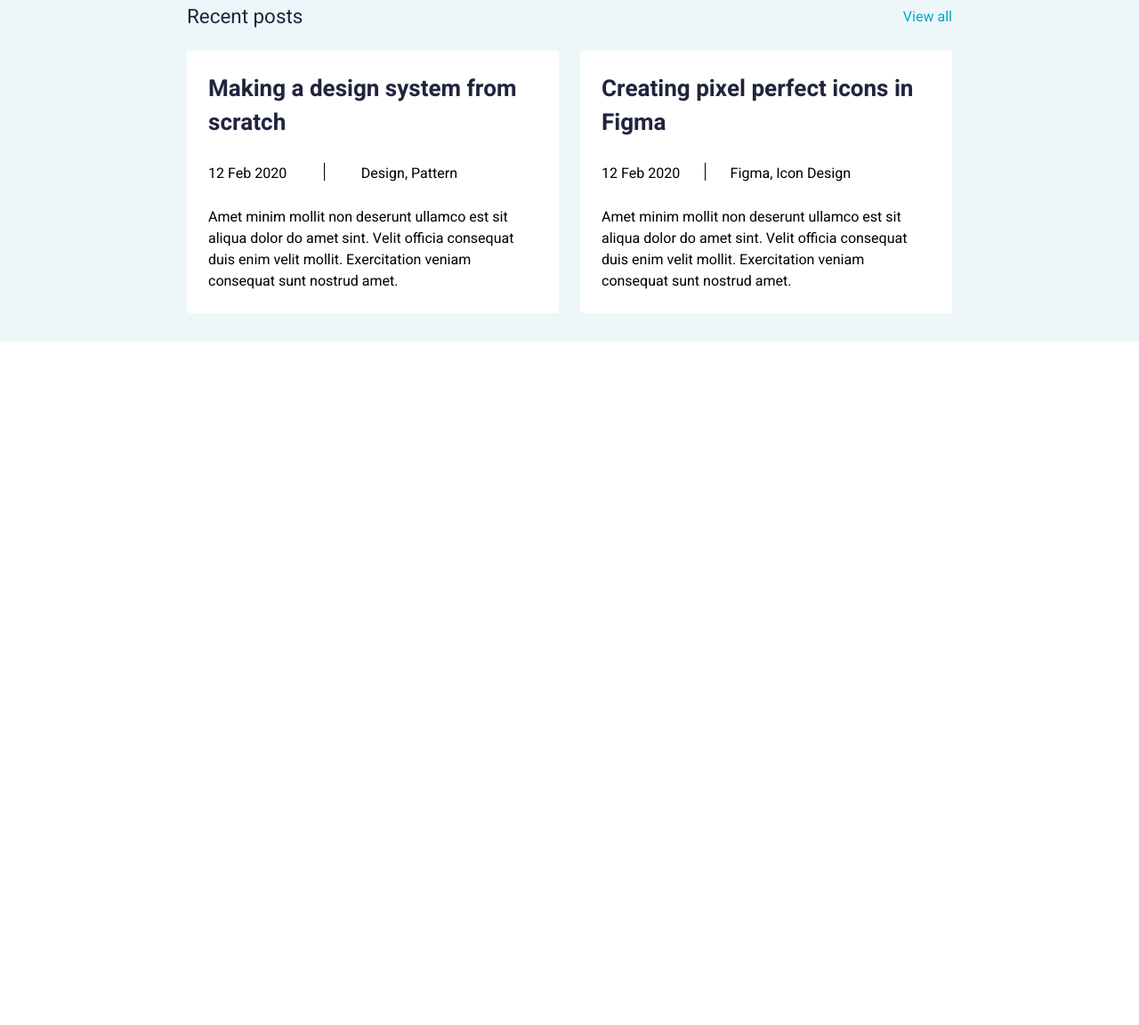
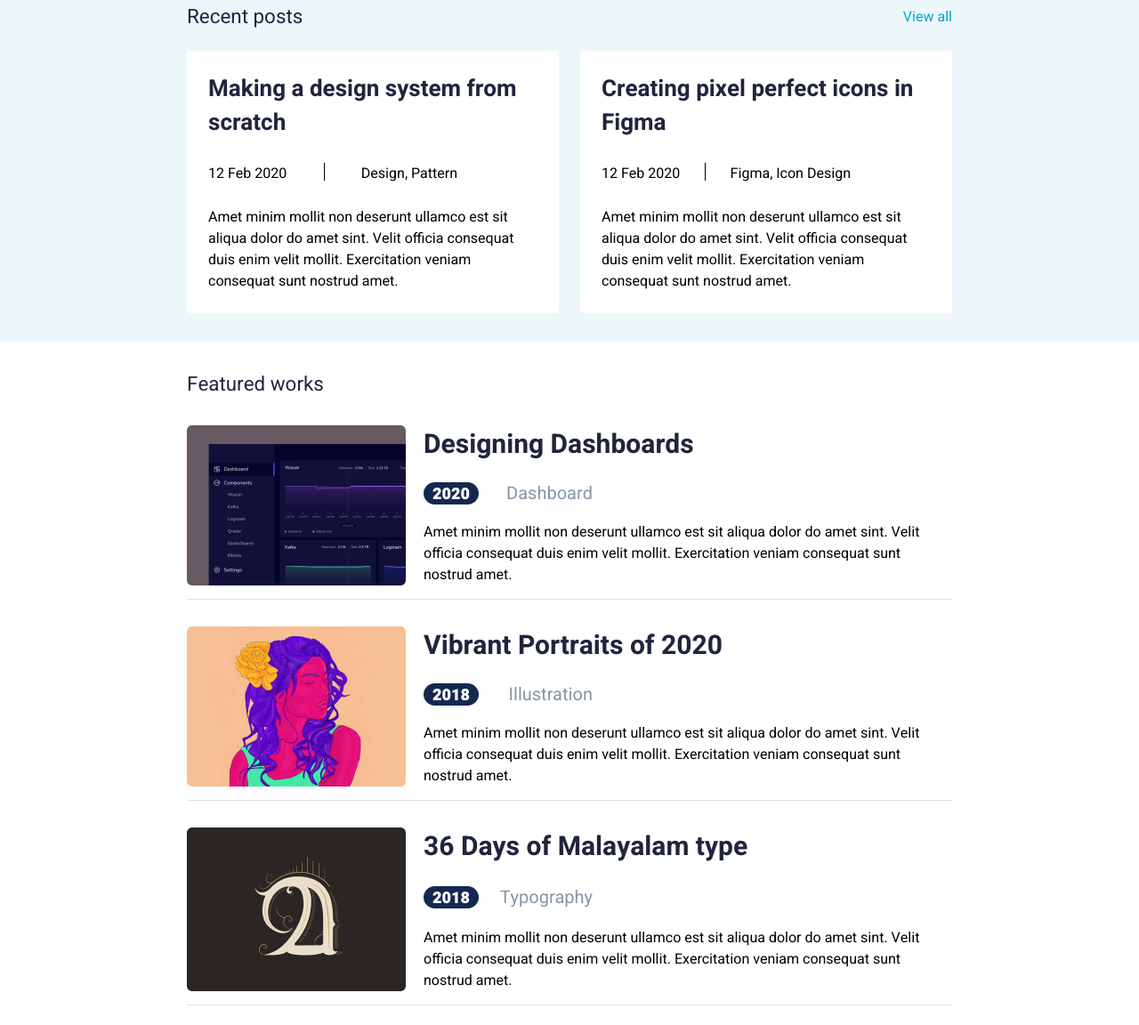
Before and after one commit to Krit2124/Practice, a plain HTML site: page Index.html in a window 1280 px wide. Shown: the part 609-1761 px from the top of the page at 89% size. Before the commit the page ends 993 px from the top, so only its background shows below. Drawn offline with Linux system fonts and the light colour scheme.

Commit message:
Works card

```diff
--- a/Index.html
+++ b/Index.html
@@ -71,6 +71,74 @@
                 </div>
             </div>
         </section>
+
+        <section class="works">
+            <div class="container">
+                <div class="works-header">
+                    <h3>Featured works</h3>
+                </div>
+
+                <div class="works-card-container">
+                    <img src="img/Designing Dashboards.png" alt="1">
+                    <div class="works-card-description">
+                        <h3>Designing Dashboards</h3>
+                        <div class="description">
+                            <div class="date">2020</div>
+                            <div class="tag">Dashboard</div>
+                        </div>
+                        <p>
+                            Amet minim mollit non deserunt ullamco est sit aliqua dolor do amet sint. Velit officia consequat duis enim velit mollit. Exercitation veniam consequat sunt nostrud amet.
+                        </p>
+                    </div>
+                </div>
+
+                <div class="works-card-container">
+                    <img src="img/Vibrant Portraits of 2020.png" alt="2">
+                    <div class="works-card-description">
+                        <h3>Vibrant Portraits of 2020</h3>
+                        <div class="description">
+                            <div class="date">2018</div>
+                            <div class="tag">Illustration</div>
+                        </div>
+                        <p>
+                            Amet minim mollit non deserunt ullamco est sit aliqua dolor do amet sint. Velit officia consequat duis enim velit mollit. Exercitation veniam consequat sunt nostrud amet.
+                        </p>
+                    </div>
+                </div>
+
+                <div class="works-card-container">
+                    <img src="img/36 Days of Malayalam type.png" alt="3">
+                    <div class="works-card-description">
+                        <h3>36 Days of Malayalam type</h3>
+                        <div class="description">
+                            <div class="date">2018</div>
+                            <div class="tag">Typography</div>
+                        </div>
+                        <p>
+                            Amet minim mollit non deserunt ullamco est sit aliqua dolor do amet sint. Velit officia consequat duis enim velit mollit. Exercitation veniam consequat sunt nostrud amet.
+                        </p>
+                    </div>
+                </div>
+            </div>
+        </section>
     </main>
+    <footer>
+        <nav>
+            <ul>
+                <li>
+                    <a href="#"></a>
+                </li>
+                <li>
+                    <a href="#"></a>
+                </li>
+                <li>
+                    <a href="#"></a>
+                </li>
+                <li>
+                    <a href="#"></a>
+                </li>
+            </ul>
+        </nav>
+    </footer>
 </body>
 </html>
--- a/css/style.css
+++ b/css/style.css
@@ -4,12 +4,16 @@
     font-size: 16px;
     --main-color: #21243d;
     --primary-color: #FF6464;
+    --gray-color: #8695a4;
     /*Fonts*/
     --secondary-color: #00A8CC;
     --dark-blue: #142850;
 
     /*Backgrounds*/
     --bg-lightblue: #edf7fa;
+
+    /*Border color*/
+    --border-gray: #e0e0e0;
 }
 
 * {
@@ -146,3 +150,48 @@ section.recent .recent-card-container .description .line {
     height: 20px;
     background-color: black;
 }
+
+.works-card-container {
+    margin: 30px 0 0 0;
+    padding: 0 0 15px 0;
+    display: flex;
+    border-bottom: 1px solid var(--border-gray);
+}
+
+.works-card-container img {
+    margin-right: 20px;
+}
+
+.works-card-container .works-card-description {
+    display: flex;
+    flex-direction: column;
+    justify-content: space-between;
+}
+
+.works-card-container .works-card-description .description {
+    display: flex;
+    justify-content: space-between;
+    align-items: center;
+    width: 190px;
+}
+
+.works-card-container .works-card-description h3 {
+    font-size: 1.875rem;
+    font-weight: 700;
+}
+
+.works-card-container .works-card-description .date {
+    width: 62px;
+    height: 25px;
+    background-color: var(--dark-blue);
+    border-radius: 16px;
+    color: white;
+    font-size: 1.125rem;
+    font-weight: 900;
+    text-align: center;
+}
+
+.works-card-container .works-card-description .tag {
+    font-size: 1.25rem;
+    color: var(--gray-color);
+}
```
Also changed, not shown: img/36 Days of Malayalam type.png (added), img/Designing Dashboards.png (added), img/Vibrant Portraits of 2020.png (added).
